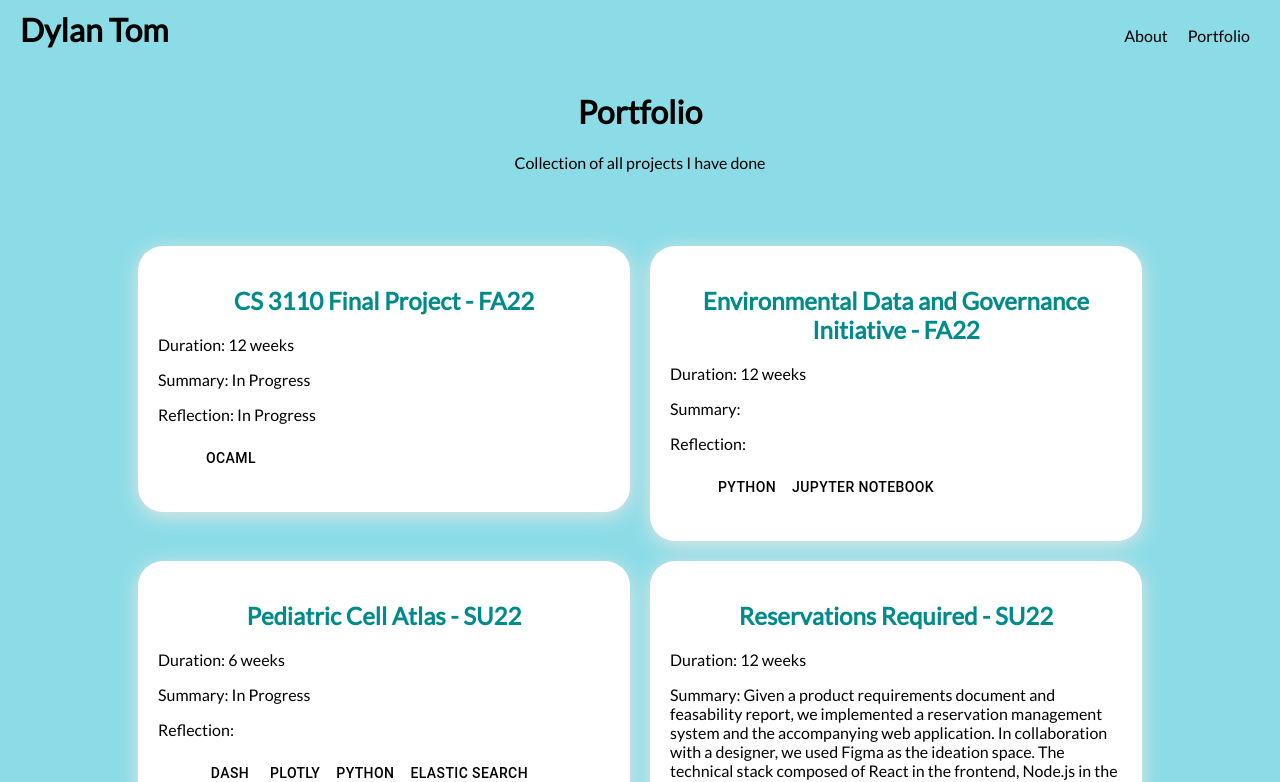
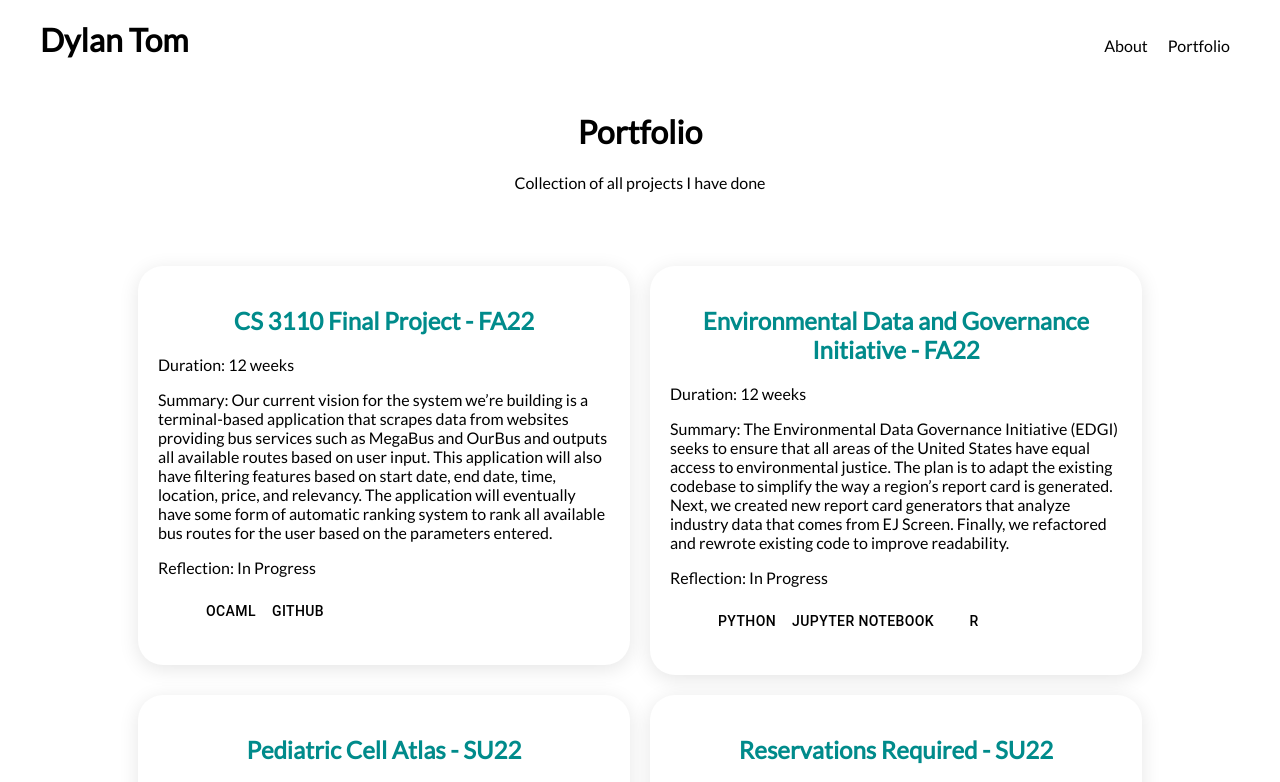
Before and after one commit to DylanTom/dylan_website, a React (Create React App) app: page /portfolio in a window 1280 px wide. Shown: the top 782 px of the page. Built offline with nearby package versions, Linux system fonts and the light colour scheme.

Commit message:
Updated website

```diff
--- a/src/App.css
+++ b/src/App.css
@@ -5,6 +5,6 @@
   width: 100%;
   display: block;
   overflow: hidden;
-  background-color: rgb(139, 220, 231);
+  background-color: white;
   font-family: 'Lato', 'Open Sans', sans-serif;
 }
--- a/src/components/Nav/index.module.css
+++ b/src/components/Nav/index.module.css
@@ -4,8 +4,8 @@
 
 .navbarlist {
 	list-style: none;
-	margin-right: 10px;
-	padding: 10px;
+	margin-right: 20px;
+	padding: 20px;
 	float: right;
 }
 
@@ -25,8 +25,8 @@
 	font-weight: bold;
 	color: black;
 	float: left;
-	margin-left: 10px;
-	padding: 10px;
+	margin-left: 20px;
+	padding: 20px;
 }
 
 .active {
--- a/src/indiv/edgi.json
+++ b/src/indiv/edgi.json
@@ -2,9 +2,9 @@
     "title": "Environmental Data and Governance Initiative",
     "create": "FA22",
     "duration": "12 weeks",
-    "summary": "",
-    "reflection": "",
-    "link": "",
+    "summary": "The Environmental Data Governance Initiative (EDGI) seeks to ensure that all areas of the United States have equal access to environmental justice. The plan is to adapt the existing codebase to simplify the way a region’s report card is generated. Next, we created new report card generators that analyze industry data that comes from EJ Screen. Finally, we refactored and rewrote existing code to improve readability.",
+    "reflection": "In Progress",
+    "link": "https://github.com/jacobdotpng/H4I-EEW-ReportCard-Data",
     "img": [
     ],
     "description": [
@@ -12,6 +12,7 @@
     ],
     "tags": [
         "Python",
-		"Jupyter Notebook"
+		"Jupyter Notebook",
+        "R"
     ]
 }
--- a/src/indiv/pca.json
+++ b/src/indiv/pca.json
@@ -1,12 +1,13 @@
 {
     "title": "Pediatric Cell Atlas",
     "create": "SU22",
-    "duration": "6 weeks",
-    "summary": "In Progress",
+    "duration": "18 weeks",
+    "summary": "The following proposed web tool intends to improve on, but not replace, the existing scMuscle website. We want to address the current challenges of development and improve user performance considering the future outlook of the utilization of high memory datasets. The initial objective of development is to achieve all predefined functions in the functionality statement. Successful implementation will be demonstrated by a comparable user experience, improved memory performance, and ease in future researchers adding their own datasets. ",
     "reflection": "",
-    "link": null,
+    "link": "https://github.com/leklab/czi_skeletal_muscle_cell_atlas",
     "img": [
-
+        "/projectImage/pca1.png",
+        "/projectImage/pca2.png"
     ],
     "description": [
 
--- a/src/indiv/svd.json
+++ b/src/indiv/svd.json
@@ -2,7 +2,7 @@
     "title": "CS 3110 Final Project",
     "create": "FA22",
     "duration": "12 weeks",
-    "summary": "In Progress",
+    "summary": "Our current vision for the system we’re building is a terminal-based application that scrapes data from websites providing bus services such as MegaBus and OurBus and outputs all available routes based on user input. This application will also have filtering features based on start date, end date, time, location, price, and relevancy. The application will eventually have some form of automatic ranking system to rank all available bus routes for the user based on the parameters entered.",
     "reflection": "In Progress",
     "link": "https://github.com/DylanTom/svd",
     "img": [
@@ -12,6 +12,7 @@
 
     ],
     "tags": [
-        "OCaml"
+        "OCaml",
+        "Github"
     ]
 }
```
Also changed, not shown: public/projectImage/pca1.png (added), 1 other file (tests, documents, lock files or other folders).
